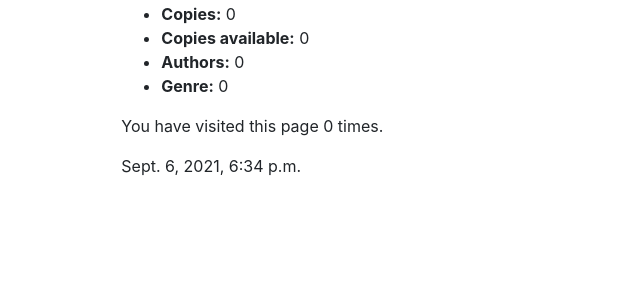
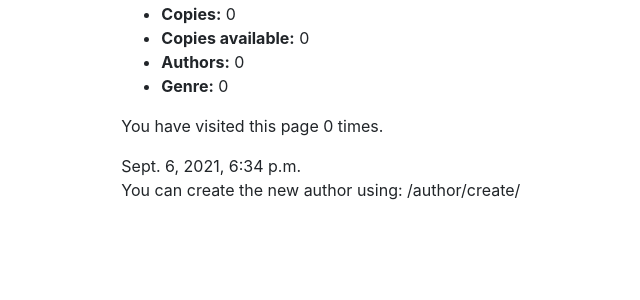
Before and after one commit to cpmakwana28/django_library, a Django app: page /catalog/ in a window 1280 px wide. Shown: the part 204-504 px from the top of the page, without its empty margins (107-747 px from the left). Run offline with Django 3.2, Linux system fonts and the light colour scheme; the visitor is signed in with stand-in values (Sample User, id 1); data that the repository does not hold is empty.

Commit message:
add documentation

```diff
--- a/catalog/templates/index.html
+++ b/catalog/templates/index.html
@@ -21,5 +21,7 @@
        <!-- {{session_key}} -->
      </span>
     <!-- <p> This is a paragraph used to present the <strong><em>request.session</em> </strong>  {{ session_id }}   </p> -->
-
+  <p>You can create the new author using:
+    /author/create/
+  </p>
 {% endblock %}
```
